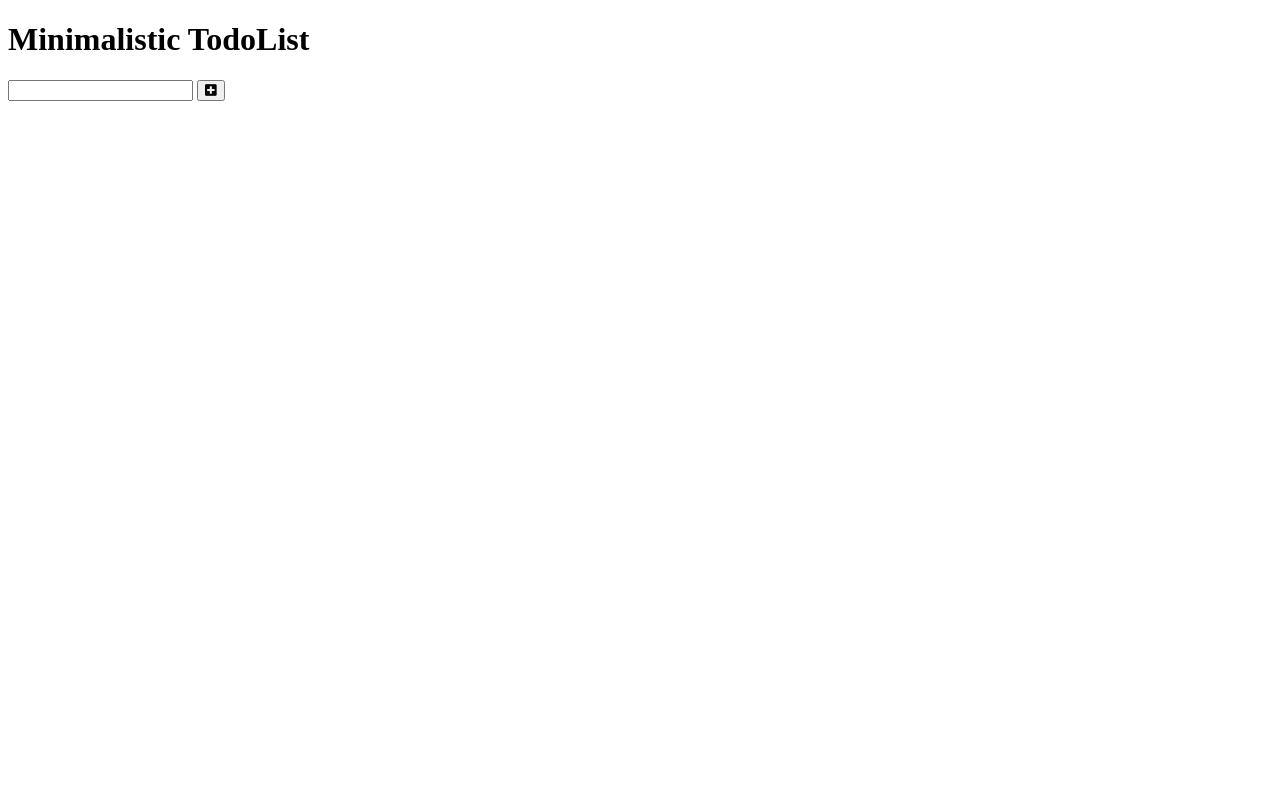
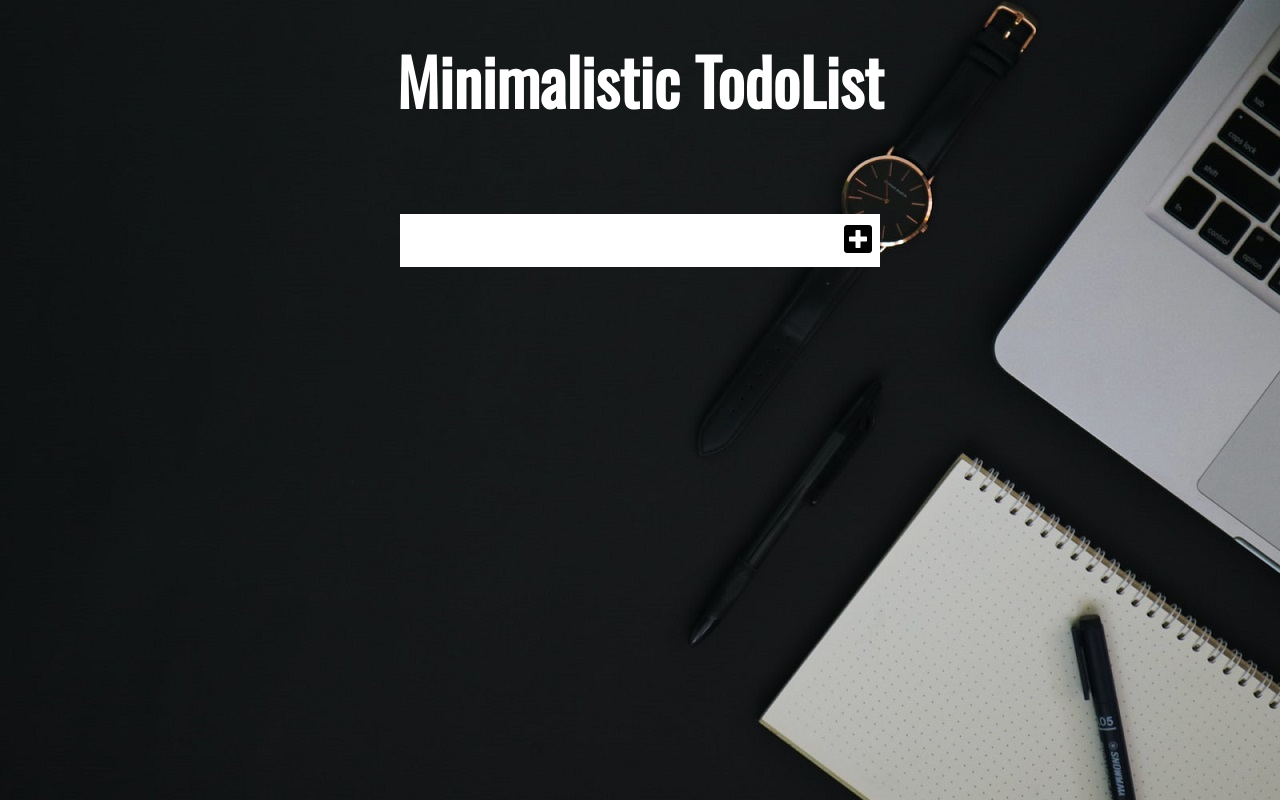
Before and after one commit to jyotishka747/minimalist_todolist, a plain HTML site: page index.html in a window 1280 px wide. Drawn offline with nearby package versions, Linux system fonts and the light colour scheme.

Commit message:
linked css and did basic styling

```diff
--- a/index.html
+++ b/index.html
@@ -11,6 +11,7 @@
     <link href="https://fonts.googleapis.com/css2?family=Oswald&display=swap" rel="stylesheet">
     <link rel="stylesheet" href="https://cdnjs.cloudflare.com/ajax/libs/font-awesome/5.12.1/css/all.min.css"
         integrity="sha256-mmgLkCYLUQbXn0B1SRqzHar6dCnv9oZFPEC1g1cwlkk=" crossorigin="anonymous" />
+    <link rel="stylesheet" href="style.css">
 </head>
 
 <body>
--- /dev/null
+++ b/style.css
@@ -0,0 +1,31 @@
+* {
+    margin: 0;
+    padding: 0;
+    box-sizing: border-box;
+  }
+  body {
+    background-image: url("bg.jpg");
+    background-position: center;
+    color: white;
+    font-family: "Oswald", sans-serif;
+    min-height: 100vh;
+  }
+  header {
+    font-size: 2rem;
+  }
+
+  header,
+form {
+  min-height: 20vh;
+  display: flex;
+  justify-content: center;
+  align-items: center;
+}
+
+form input,
+form button {
+  padding: 0.5rem;
+  font-size: 2rem;
+  border: none;
+  background: white;
+}
```
Also changed, not shown: bg.jpg (added).
